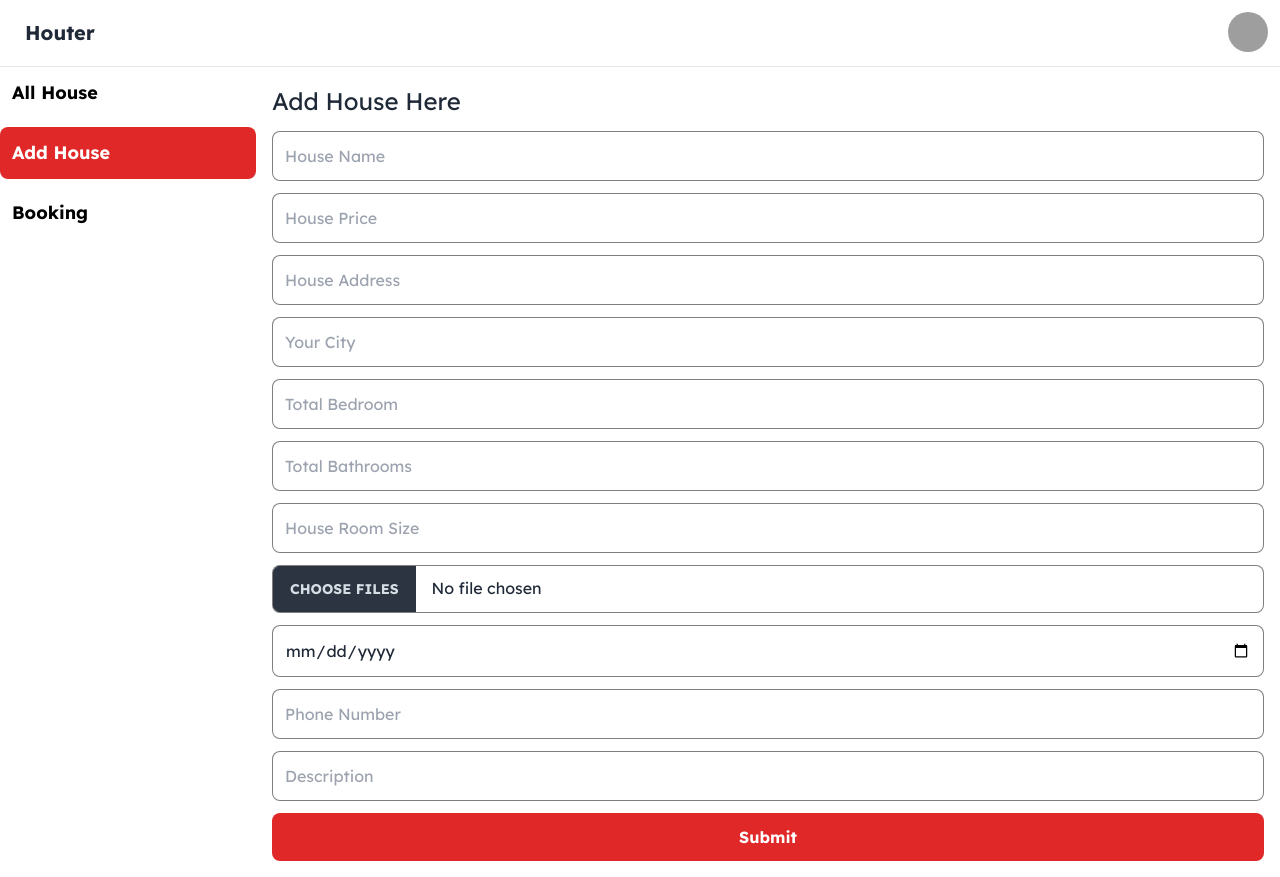
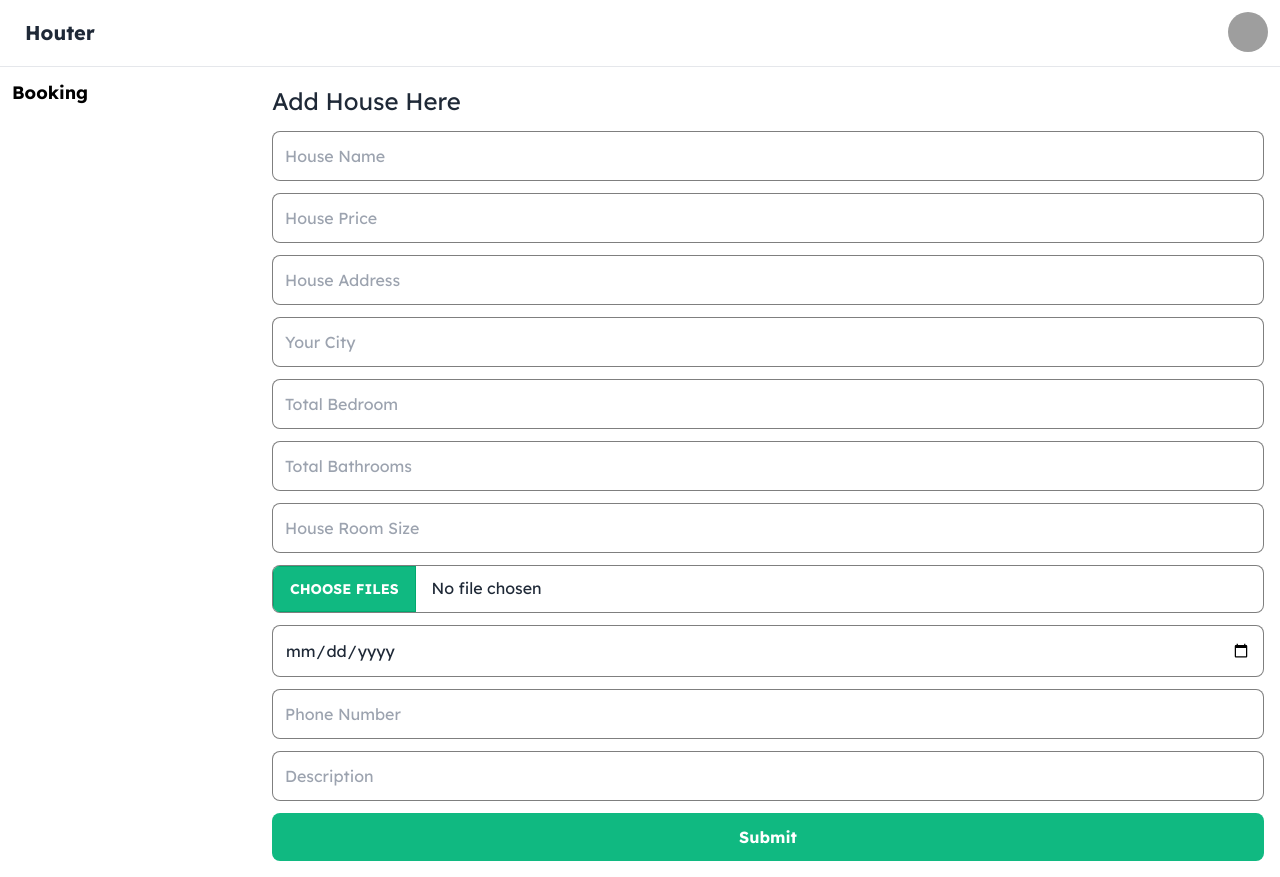
Before and after one commit to ProdipKumarShil/Houter-client, a React (Vite) app: page /dashboard/addHouse in a window 1280 px wide. Built offline with nearby package versions, Linux system fonts and the light colour scheme; grey boxes are pictures that could not be loaded.

Commit message:
fix color

```diff
--- a/src/components/Dashboard/DaddHouse/DaddHouse.jsx
+++ b/src/components/Dashboard/DaddHouse/DaddHouse.jsx
@@ -160,7 +160,7 @@ const DaddHouse = () => {
       <input
         type="file"
         {...register("images", { required: true })}
-        className="file-input w-full border border-my-secondary"
+        className="file-input file-input-success w-full border border-my-secondary"
         multiple
       />
       {/* <input
@@ -187,7 +187,7 @@ const DaddHouse = () => {
         type="text"
         {...register("description", { required: true })}
       />
-      <button className=" active:scale-95 bg-my-primary text-white py-3 rounded-lg w-full font-bold">
+      <button className=" active:scale-95 bg-h-secondary text-white py-3 rounded-lg w-full font-bold">
         Submit
       </button>
     </form>
--- a/src/components/Navbar/Navbar.jsx
+++ b/src/components/Navbar/Navbar.jsx
@@ -46,6 +46,9 @@ const Navbar = () => {
               className="dropdown-content z-[1] menu p-2 shadow bg-base-100 rounded-box w-52">
               <li>
                 <Link to='/'>Home</Link>
+              </li>
+              <li>
+                <Link to='/dashboard'>Dashboard</Link>
               </li>
               <li>
                 <Link to='/allHouse'>For Rent</Link>
--- a/src/pages/Dashboard/Dashboard.jsx
+++ b/src/pages/Dashboard/Dashboard.jsx
@@ -1,18 +1,26 @@
 import Dnavbar from "../../components/Dashboard/Dnavbar/Dnavbar";
 import { Link, NavLink, Outlet } from "react-router-dom";
+import { getUser } from "../../hooks/getUser";
+import { useEffect, useState } from "react";
 
 const Dashboard = () => {
+  const user = getUser()
+  const [owner, setOwner] = useState(false)
+  useEffect(() => {
+    if(user && user?.role ==="owner"){
+      setOwner(true)
+    }
+  }, [user])
   return (
     <div>
       <Dnavbar />
       <div className="grid grid-cols-1 md:grid-cols-5 max-w-screen-xl mx-auto">
         <div className="col-span-1 flex flex-col space-y-2">
-          {/* <Link className="w-full bg-my-primary p-3 rounded-lg text-lg font-bold text-white" to='/dashboard/'>All House</Link>
-          <Link className="w-full hover:bg-slate-300 p-3 rounded-lg text-lg font-bold text-black" to='/dashboard/addHouse'>Add House</Link>
-          <Link className="w-full hover:bg-slate-300 p-3 rounded-lg text-lg font-bold text-black" to='/dashboard/bookingHouse'>Booking</Link> */}
-          <NavLink to='/dashboard/allHouse' className={({isActive}) => isActive ? "w-full bg-my-primary p-3 rounded-lg text-lg font-bold text-white" : "w-full hover:bg-slate-300 p-3 rounded-lg text-lg font-bold text-black"}>All House</NavLink>
-          <NavLink to='/dashboard/addHouse' className={({isActive}) => isActive ? "w-full bg-my-primary p-3 rounded-lg text-lg font-bold text-white" : "w-full hover:bg-slate-300 p-3 rounded-lg text-lg font-bold text-black"}>Add House</NavLink>
-          <NavLink to='/dashboard/bookingHouse' className={({isActive}) => isActive ? "w-full bg-my-primary p-3 rounded-lg text-lg font-bold text-white" : "w-full hover:bg-slate-300 p-3 rounded-lg text-lg font-bold text-black"}>Booking</NavLink>
+          {owner ? <>
+            <NavLink to='/dashboard/allHouse' className={({isActive}) => isActive ? "w-full bg-h-secondary p-3 rounded-lg text-lg font-bold text-white" : "w-full hover:bg-slate-300 p-3 rounded-lg text-lg font-bold text-black"}>All House</NavLink>
+            <NavLink to='/dashboard/addHouse' className={({isActive}) => isActive ? "w-full bg-h-secondary p-3 rounded-lg text-lg font-bold text-white" : "w-full hover:bg-slate-300 p-3 rounded-lg text-lg font-bold text-black"}>Add House</NavLink>
+          </> : <NavLink to='/dashboard/bookingHouse' className={({isActive}) => isActive ? "w-full bg-h-secondary p-3 rounded-lg text-lg font-bold text-white" : "w-full hover:bg-slate-300 p-3 rounded-lg text-lg font-bold text-black"}>Booking</NavLink>
+          }
         </div>
         {/* dashboard pages */}
         <div className="col-span-4 ">
```
